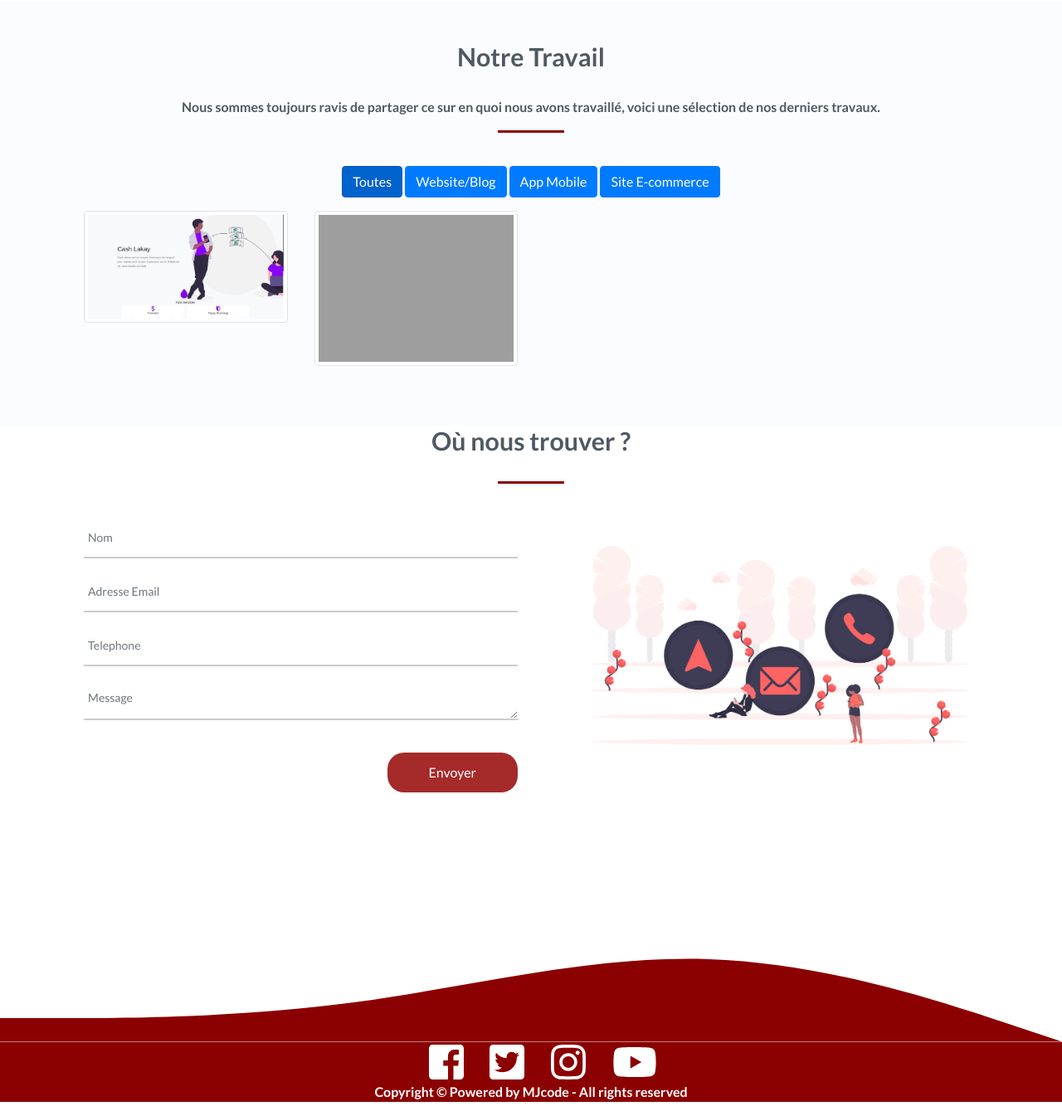
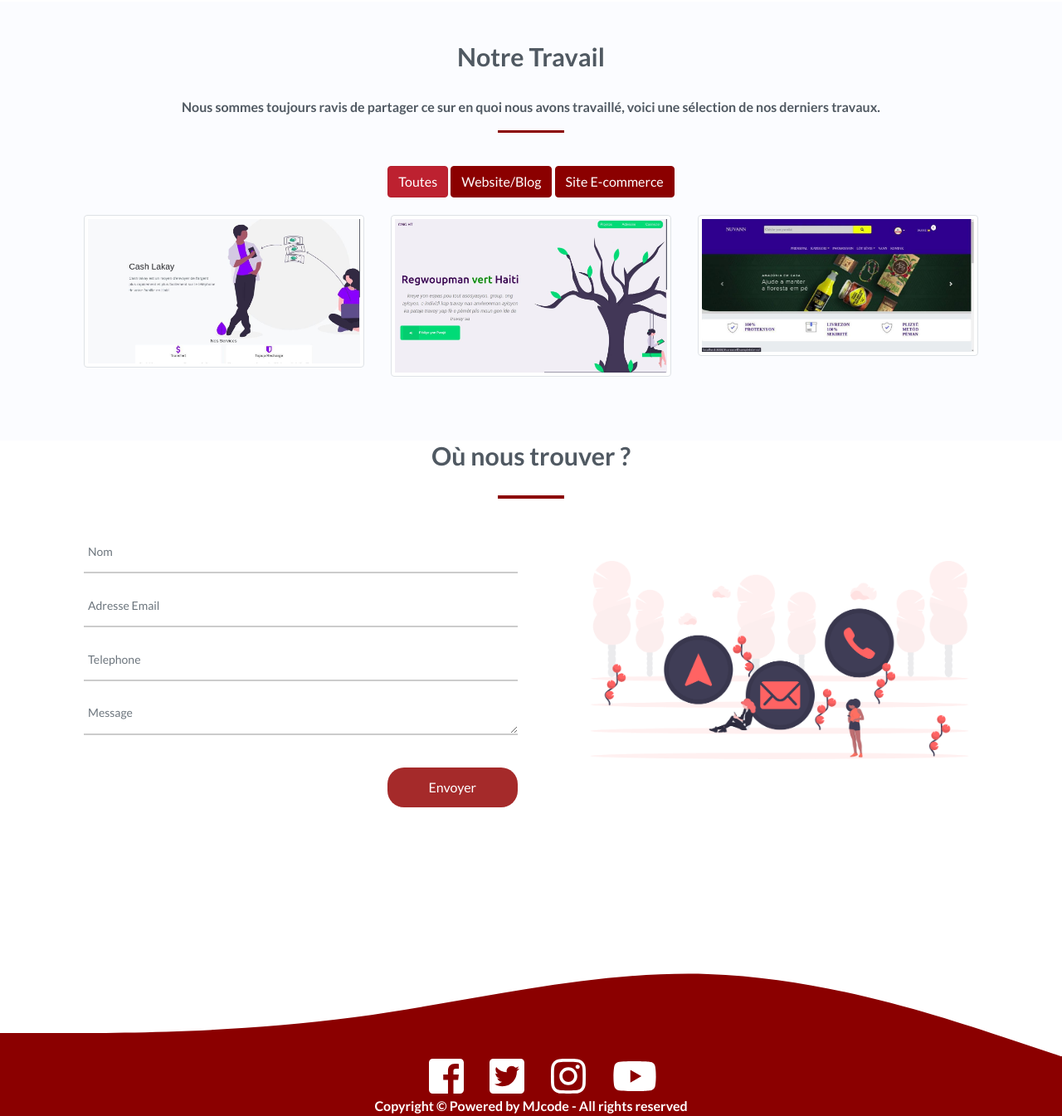
Before and after one commit to jodfedlet/MJcodeSite, a PHP site: page / in a window 1280 px wide. Shown: the part 3671-5016 px from the top of the page at 83% size. Run offline with PHP 8.4, Linux system fonts and the light colour scheme; a stand-in replaces the project's code that opens the database connection; some libraries are stand-ins or nearby versions; some web fonts are replaced; grey boxes are pictures that could not be loaded.

Commit message:
Our Work section

```diff
--- a/Includes/ourWork.php
+++ b/Includes/ourWork.php
@@ -9,15 +9,15 @@
           <div class="heading-underline"></div>
       </div>
 	  			<div align="center">
-				    <button class="btn btn-primary active filter-button" data-filter="todo">Toutes</button>
-				    <button class="btn btn-primary filter-button" data-filter="website">Website/Blog</button>
-				    <button class="btn btn-primary filter-button" data-filter="MobileApp">App Mobile</button>
-				    <button class="btn btn-primary filter-button" data-filter="ecommerce">Site E-commerce</button>
+				    <button class="btn btn-danger active filter-button" data-filter="todo">Toutes</button>
+				    <button class="btn btn-danger filter-button" data-filter="website">Website/Blog</button>
+				    <!-- <button class="btn btn-success filter-button" data-filter="MobileApp">App Mobile</button> -->
+				    <button class="btn btn-danger filter-button" data-filter="ecommerce">Site E-commerce</button>
 
 						<div class="row">
 							<div class="row">
-					            <div class="col-lg-3 col-md-4 col-xs-6 thumb filter website">
-					                <a class="thumbnail" href="#" data-image-id="" data-toggle="modal" data-title=""
+					            <div class="col-lg-4 col-md-4 col-xs-6 thumb filter website">
+					                <a class="thumbnail" href="#" data-image-id="CashLakay" data-toggle="modal" data-title="CashLakay.com"
 					                   data-image="public/img/cashLakay.jpg"
 					                   data-target="#image-gallery">
 					                    <img class="img-thumbnail"
@@ -26,32 +26,43 @@
 					                </a>
                       </div>
 
-					            <div class="col-lg-3 col-md-4 col-xs-6 thumb filter MobileApp">
-					                <a class="thumbnail" href="#" data-image-id="" data-toggle="modal" data-title=""
-					                   data-image="https://images.pexels.com/photos/1563286/pexels-photo-1563286.jpeg?auto=compress&cs=tinysrgb&dpr=2&h=750&w=1260"
+                      <div class="col-lg-4 col-md-4 col-xs-6 thumb filter website">
+                        <a class="thumbnail" href="#" data-image-id="" data-toggle="modal" data-title="RVH.com"
+                          data-image="public/img/ONG1.jpg"
                           data-target="#image-gallery">
                           <img class="img-thumbnail"
-					                         src="https://images.pexels.com/photos/1563286/pexels-photo-1563286.jpeg?auto=compress&cs=tinysrgb&dpr=2&h=750&w=1260"
+                                src="public/img/ONG.jpg"
+                                alt="website">
+                        </a>
+					            </div>
+
+					            <div class="col-lg-4 col-md-4 col-xs-6 thumb filter ecommerce">
+					                <a class="thumbnail" href="http://www.nuvann.com" data-image-id="" data-toggle="modal" data-title="Nuvann.com"
+					                   data-image="public/img/Nuvann.jpg"
+														 data-target="#image-gallery">
+
+					                    <img class="img-thumbnail"
+					                         src="public/img/Nuvann1.jpg"
 					                         alt="Paisaje">
 					                </a>
 					            </div>
 
-					        <div class="modal fade" id="image-gallery" tabindex="-1" role="dialog" aria-labelledby="myModalLabel" aria-hidden="true">
+					        <div class="modal fade " id="image-gallery" tabindex="-1" role="dialog" aria-labelledby="myModalLabel" aria-hidden="true">
 					            <div class="modal-dialog modal-lg">
-					                <div class="modal-content">
-					                    <div class="modal-header">
+					                <div class="modal-content portfolioModal">
 																<h4 class="modal-title" id="image-gallery-title"></h4>
-					                        <button type="button" class="close" data-dismiss="modal"><span aria-hidden="true">×</span><span class="sr-only">Close</span>
+																<div class="modalHeader">
+																	<button type="button" class="close text-white" data-dismiss="modal"><span aria-hidden="true">×</span><span class="sr-only">Close</span>
+																</div>
 																</button>
-					                    </div>
 														<div class="modal-body">
 																<img id="image-gallery-image" class="img-responsive col-md-12" src="">
 														</div>
 														<div class="modal-footer">
-					                        <button type="button" class="btn btn-secondary float-left" id="show-previous-image"><i class="fa fa-arrow-left"></i>
+																<button type="button" class="btn btn-danger float-left" id="show-previous-image"><i class="fa fa-arrow-left"></i>
 																</button>
 
-					                        <button type="button" id="show-next-image" class="btn btn-secondary float-right"><i class="fa fa-arrow-right"></i>
+																<button type="button" id="show-next-image" class="btn btn-danger float-right"><i class="fa fa-arrow-right"></i>
 																</button>
 														</div>
 					                </div>
--- a/public/css/style.css
+++ b/public/css/style.css
@@ -660,7 +660,55 @@ h4{color:#444;
 }
 
 
+/* porfolio */
 
+.btn:focus, .btn:active, button:focus, button:active {
+  outline: none !important;
+  box-shadow: none !important;
+}
+
+#image-gallery .modal-footer{
+  display: block;
+}
+
+.thumb{
+  margin-top: 5px;
+  margin-bottom: 5px;
+}
+
+.modalHeader{
+  display: flex;
+  align-items: center;
+  justify-content: space-around;
+}
+
+.portfolioModal {
+    position: relative;
+    display: -ms-flexbox;
+    display: flex;
+    -ms-flex-direction: column;
+    flex-direction: column;
+    width: 100%;
+    pointer-events: auto;
+    background:none;
+    background-clip: padding-box;
+    border: 1px solid rgba(0,0,0,.2);
+    border-radius: .3rem;
+    outline: 0;
+}
+.modalfooter {
+  display: flex;
+  justify-content: center;
+  border-bottom: none;
+}
+
+.thumbnail img:hover {
+  box-shadow:0 0 10px var(--primary-color);
+  -ms-transform: scale(0.9); /* IE 9 */
+  -webkit-transform: scale(0.9); /* Safari 3-8 */
+  transform: scale(0.9);
+
+}
 
 
 
```
Also changed, not shown: public/img/Nuvann.jpg (added), public/img/Nuvann1.jpg (added), public/img/ONG.jpg (added), public/img/ONG1.jpg (added), public/img/ongSite.jpg (added), public/img/photo_2020-08-23_15-10-59.jpg (added), public/img/photo_2020-08-23_15-11-07.jpg (added). Lines whose indentation alone changed are shown as unchanged.
